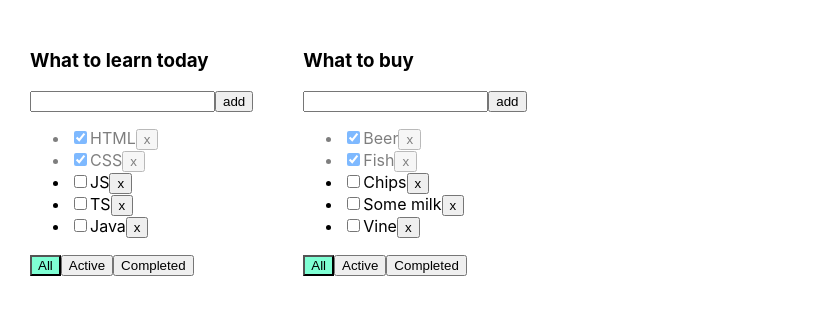
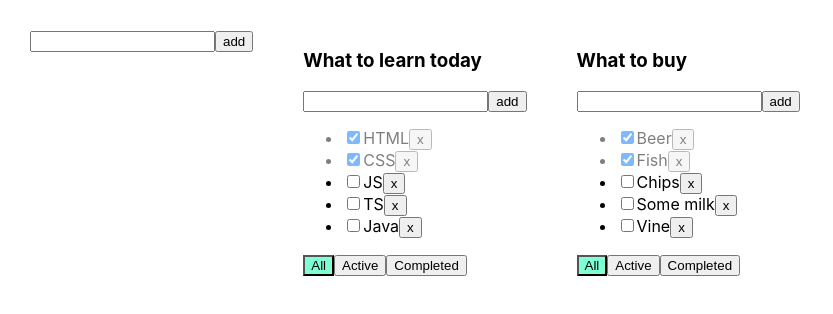
Before and after one commit to Metaloziz/it-incubator-todolist-ts-01, a React (Create React App) app: page / in a window 1280 px wide. Shown: the top 314 px of the page, without its empty margins (0-833 px from the left). Built offline with nearby package versions, Linux system fonts and the light colour scheme.

Commit message:
HW_6_did_1_part

```diff
--- a/src/App.tsx
+++ b/src/App.tsx
@@ -17,7 +17,7 @@ function App() {
     let todolistId1 = v1()
     let todolistId2 = v1()
 
-    let [todolists, setTodolists] = useState<Array<TodolistType>>([
+    let [todolists, setTodolists] = useState<TodolistType[]>([
         {id: todolistId1, title: 'What to learn today', filter: 'all'},
         {id: todolistId2, title: 'What to buy', filter: 'all'}
     ])
@@ -59,10 +59,18 @@ function App() {
         setTodolists(todolists.map(tl => tl.id === todolistId ? {...tl, filter: value} : tl))
     }
 
+    //-------------------------------------
+    const addNewItem = (title: string) => {
+        debugger
+        let todolistIdNew = v1()
+        let newItem: TodolistType = {id: todolistIdNew, title: title, filter: 'all'};
+        setTodolists([newItem, ...todolists])
+        setTasks({...tasks, [todolistIdNew]: []})
+    }
 
     return (
         <div className="App">
-            {/*<AddItemForm addTask={addTask} />*/}
+            <AddItemForm addTask={addNewItem}/>
             {todolists.map(tl => {
                     let tasksForTodolist = tasks[tl.id];
 
--- a/src/Todolist.tsx
+++ b/src/Todolist.tsx
@@ -1,4 +1,4 @@
-import React, {ChangeEvent, KeyboardEvent, useState} from 'react';
+import React, {ChangeEvent} from 'react';
 import {FilterValuesType} from './App';
 import {AddItemForm} from "./components/AddItemForm/AddItemForm";
 
@@ -21,18 +21,24 @@ type PropsType = {
 
 export function Todolist(props: PropsType) {
 
+    const addTask = (title: string) => {
+        console.log('addTask')
+        if (title.trim() !== "") {
+            props.addTask(props.todolistId, title.trim());
+        }
+    }
+
     const onAllClickHandler = () => props.changeFilter(props.todolistId, "all");
     const onActiveClickHandler = () => props.changeFilter(props.todolistId, "active");
     const onCompletedClickHandler = () => props.changeFilter(props.todolistId, "completed");
 
-
-
-
+    // debugger
     return <div>
         <h3>{props.title}</h3>
-        <AddItemForm addTask={props.addTask} todolistId={props.todolistId}/>
-        <ul>{
-            props.tasks.map(t => {
+        <AddItemForm addTask={addTask}/>
+
+        <ul>{props.tasks.map(t => {
+
             const onClickHandler = () => {
                 props.removeTask(props.todolistId, t.id)
             }
--- a/src/components/AddItemForm/AddItemForm.tsx
+++ b/src/components/AddItemForm/AddItemForm.tsx
@@ -2,12 +2,12 @@ import React, {ChangeEvent, KeyboardEvent, useState} from "react";
 
 
 type AddItemFormPT = {
-    addTask: (todolistId: string, title: string) => void
-    todolistId: string
+    addTask: (title: string) => void
 }
 
 
 export const AddItemForm = (props: AddItemFormPT) => {
+
     let [title, setTitle] = useState("")
     let [error, setError] = useState<string | null>(null)
 
@@ -18,14 +18,15 @@ export const AddItemForm = (props: AddItemFormPT) => {
     const onKeyPressHandler = (e: KeyboardEvent<HTMLInputElement>) => {
         setError(null);
         if (e.charCode === 13) {
-            addTask();
+            addItem();
         }
     }
 
-    const addTask = () => {
-        debugger
+    const addItem = () => {
+        // debugger
+        console.log('addItem')
         if (title.trim() !== "") {
-            props.addTask(props.todolistId, title.trim());
+            props.addTask(title.trim());
             setTitle("");
         } else {
             setError("Title is required");
@@ -38,7 +39,7 @@ export const AddItemForm = (props: AddItemFormPT) => {
                    onKeyPress={onKeyPressHandler}
                    className={error ? "error" : ""}
             />
-            <button onClick={addTask}>add</button>
+            <button onClick={addItem}>add</button>
             {error && <div className="error-message">{error}</div>}
         </div>
     )
```
Lines whose indentation alone changed are shown as unchanged.
